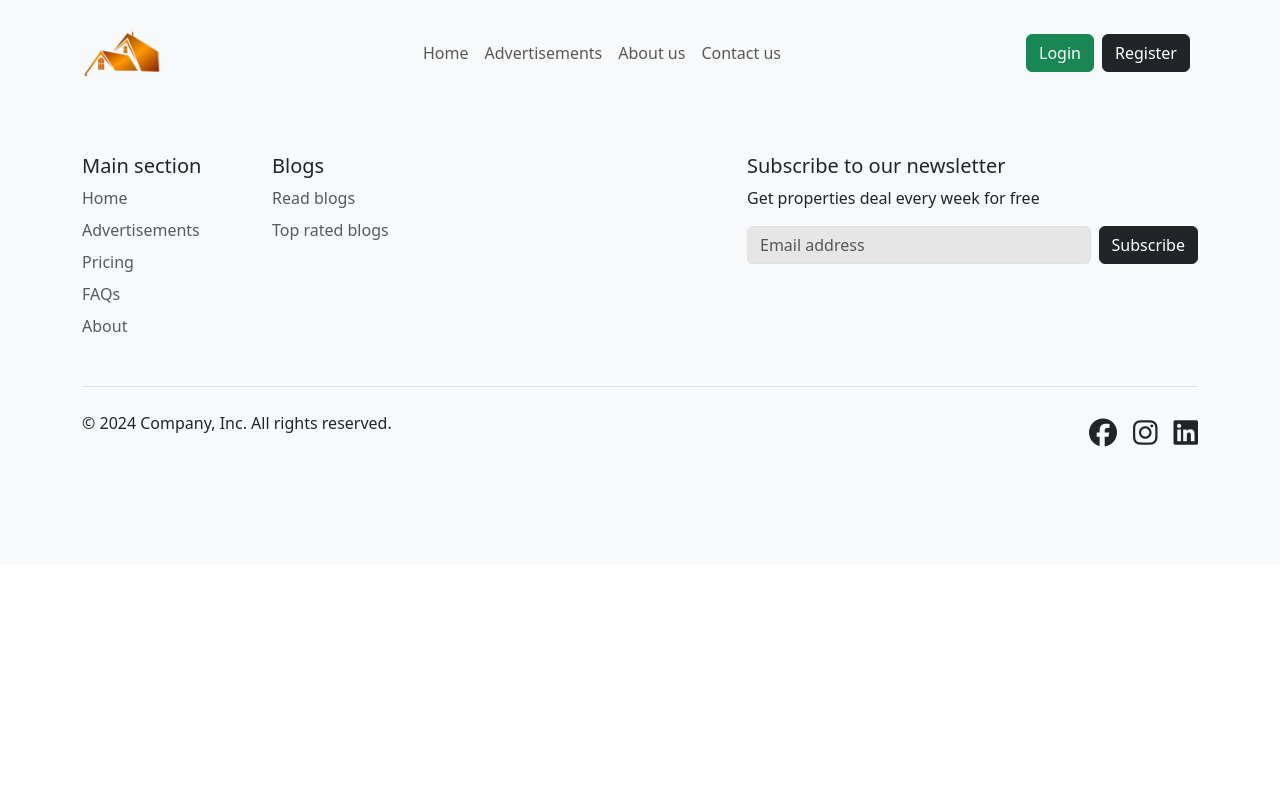
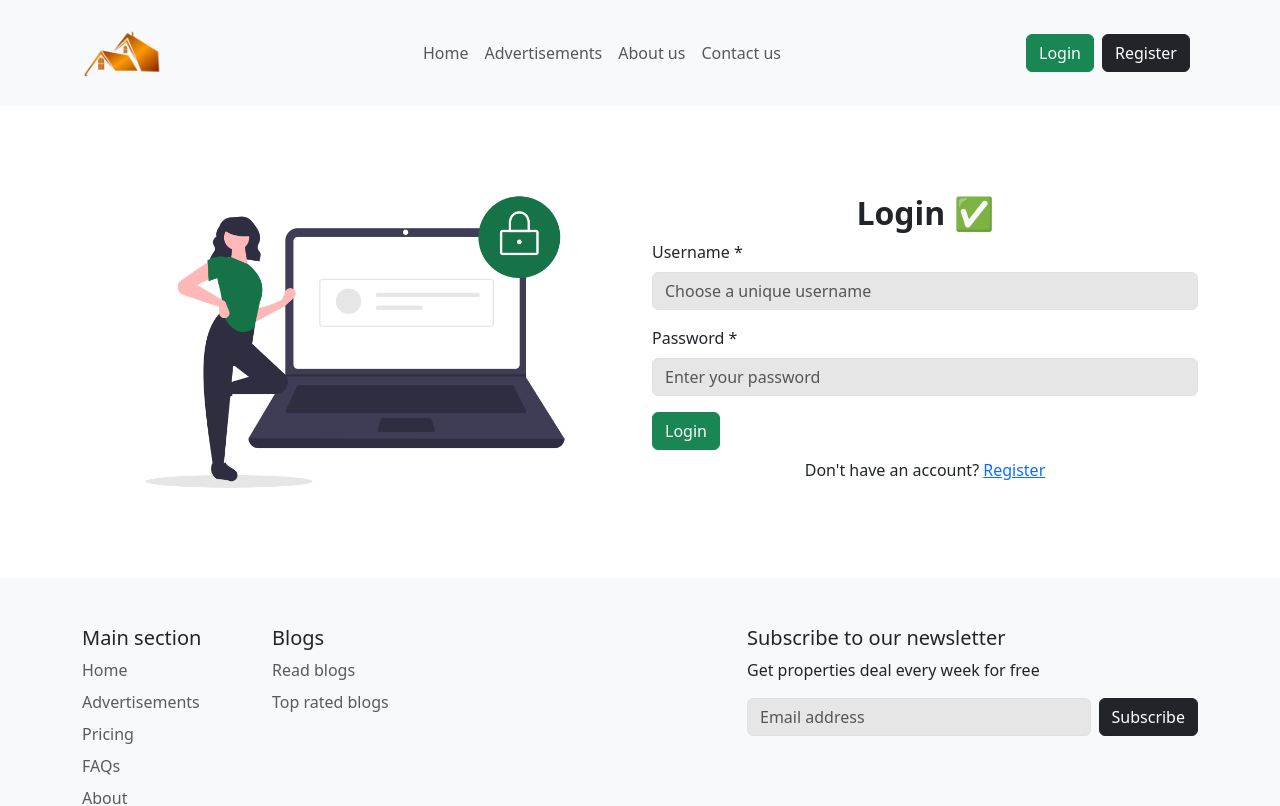
Before and after one commit to antusaha970/Home-Housing, a React (Vite) app: page /login in a window 1280 px wide. Shown: the top 806 px of the page. Built offline with nearby package versions, Linux system fonts and the light colour scheme; the HTML template or start-up script is replaced by a standard one.

Commit message:
added login page

```diff
--- a/src/App.jsx
+++ b/src/App.jsx
@@ -11,6 +11,7 @@ import Footer from "./components/shared/Footer/Footer";
 import AdvertisementPage from "./pages/AdvertisementPage/AdvertisementPage";
 import AdvertisementDetailsPage from "./pages/AdvertisementDetailsPage/AdvertisementDetailsPage";
 import RegistrationPage from "./pages/RegistrationPage/RegistrationPage";
+import LoginPage from "./pages/LoginPage/LoginPage";
 
 function App() {
   const [loggedIn, setLoggedIn] = useState(false);
@@ -26,6 +27,7 @@ function App() {
           element={<AdvertisementDetailsPage />}
         />
         <Route path="/registration" element={<RegistrationPage />} />
+        <Route path="/login" element={<LoginPage />} />
       </Routes>
       <Footer />
     </IsLoggedInContext.Provider>
--- /dev/null
+++ b/src/components/LoginForm/LoginForm.jsx
@@ -0,0 +1,104 @@
+import { Link, useNavigate } from "react-router-dom";
+import { useForm } from "react-hook-form";
+import LoginImage from "../../assets/stock/login.png";
+import client from "../../api_client/api_client";
+import { useContext, useState } from "react";
+import { toast } from "react-toastify";
+import { IsLoggedInContext } from "../../context/Allcontext";
+const LoginForm = () => {
+  const {
+    register,
+    formState: { errors },
+    handleSubmit,
+  } = useForm();
+  const [, setLoggedIn] = useContext(IsLoggedInContext);
+
+  const [errorInRegistration, setErrorInRegistration] = useState(false);
+  const [loading, setLoading] = useState(false);
+  const navigate = useNavigate();
+
+  const onSubmit = async (data) => {
+    try {
+      setErrorInRegistration(false);
+      setLoading(true);
+      const response = await client.post("/api/accounts/login/", data);
+
+      if (response.status === 200) {
+        toast.success("Logged in successful", {
+          position: "top-right",
+        });
+        localStorage.setItem("user_token", JSON.stringify(response.data.token));
+        setLoggedIn(true);
+        navigate("/");
+      }
+    } catch (error) {
+      setErrorInRegistration(error.response.data);
+    } finally {
+      setLoading(false);
+    }
+  };
+
+  return (
+    <section className="container my-5">
+      <div className="row justify-content-center align-items-center">
+        <div className="col-12 col-sm-6 col-md-6">
+          <img src={LoginImage} alt="registration" className="img-fluid" />
+        </div>
+        <div className="col-12 col-sm-6 col-md-6">
+          <h2 className="text-center fw-bold">Login ✅</h2>
+          <form onSubmit={handleSubmit(onSubmit)}>
+            <div className="mb-3">
+              <label htmlFor="username" className="form-label">
+                Username *
+              </label>
+              <input
+                type="text"
+                className="form-control inputFiledBg"
+                id="username"
+                placeholder="Choose a unique username"
+                {...register("username", { required: true })}
+                required
+              />
+            </div>
+
+            <div className="mb-3">
+              <label htmlFor="password" className="form-label">
+                Password *
+              </label>
+              <input
+                type="password"
+                className="form-control inputFiledBg"
+                id="password"
+                placeholder="Enter your password"
+                {...register("password", { required: true })}
+                required
+              />
+            </div>
+
+            {!loading && (
+              <button className="btn btn-success" type="submit">
+                Login
+              </button>
+            )}
+            {loading && (
+              <p className="text-center fw-bold text-success">
+                Please wait....
+              </p>
+            )}
+          </form>
+          <p className="text-center my-2">
+            Don&apos;t have an account? <Link to="/registration">Register</Link>
+          </p>
+
+          {errorInRegistration && (
+            <p className="text-danger text-18 text-center">
+              {JSON.stringify(errorInRegistration)}
+            </p>
+          )}
+        </div>
+      </div>
+    </section>
+  );
+};
+
+export default LoginForm;
--- a/src/components/shared/Navbar/Navbar.jsx
+++ b/src/components/shared/Navbar/Navbar.jsx
@@ -6,7 +6,6 @@ import { Link, NavLink } from "react-router-dom";
 const Navbar = () => {
   const [loggedIn] = useContext(IsLoggedInContext);
 
-  console.log(loggedIn);
   return (
     <>
       <nav className="navbar navbar-expand-lg bg-body-tertiary">
@@ -62,7 +61,9 @@ const Navbar = () => {
             <div className="d-flex">
               {!loggedIn ? (
                 <>
-                  <button className="btn btn-success me-2">Login</button>
+                  <Link to="/login" className="btn btn-success me-2">
+                    Login
+                  </Link>
                   <Link to="/registration" className="btn btn-dark me-2">
                     Register
                   </Link>
--- /dev/null
+++ b/src/pages/LoginPage/LoginPage.jsx
@@ -0,0 +1,11 @@
+import LoginForm from "../../components/LoginForm/LoginForm";
+
+const LoginPage = () => {
+  return (
+    <>
+      <LoginForm />
+    </>
+  );
+};
+
+export default LoginPage;
```
Also changed, not shown: src/assets/stock/login.png (added).
